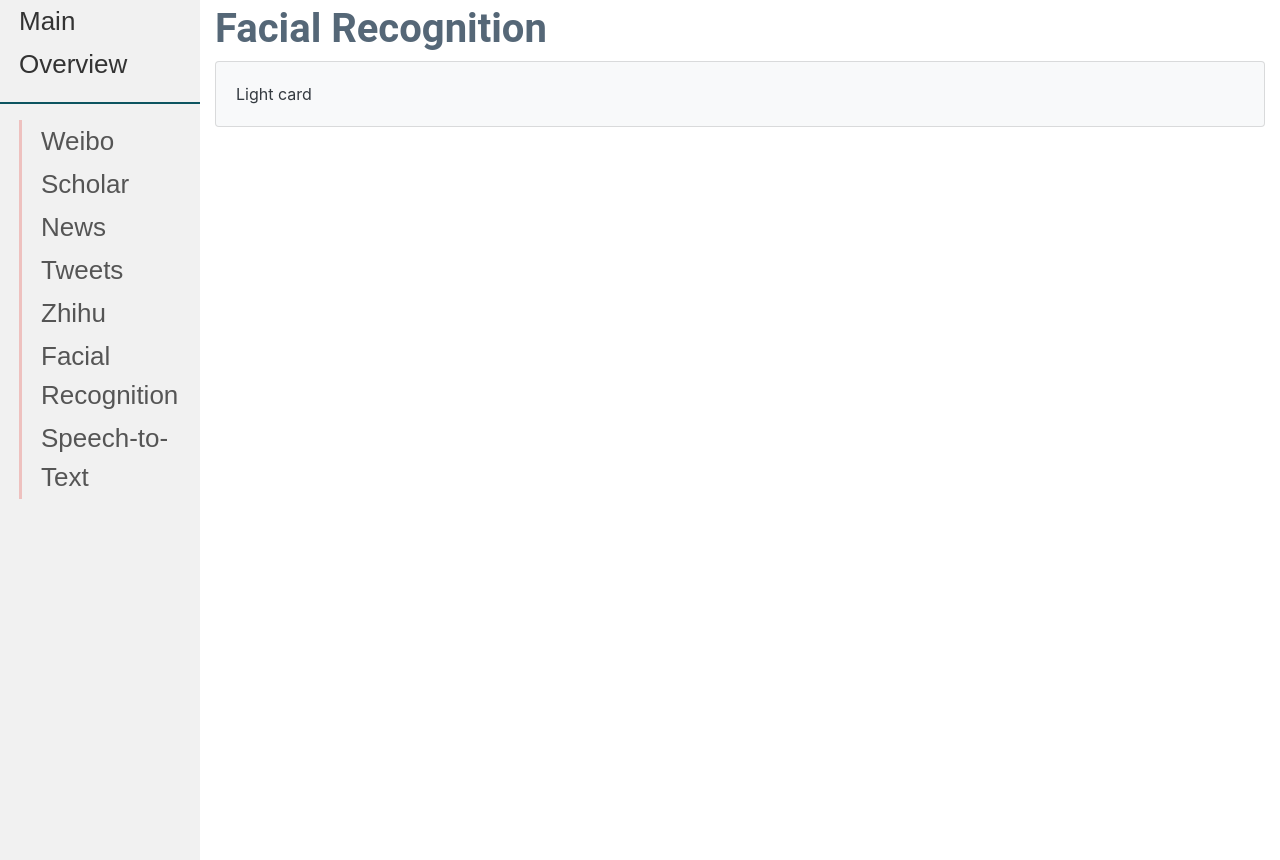
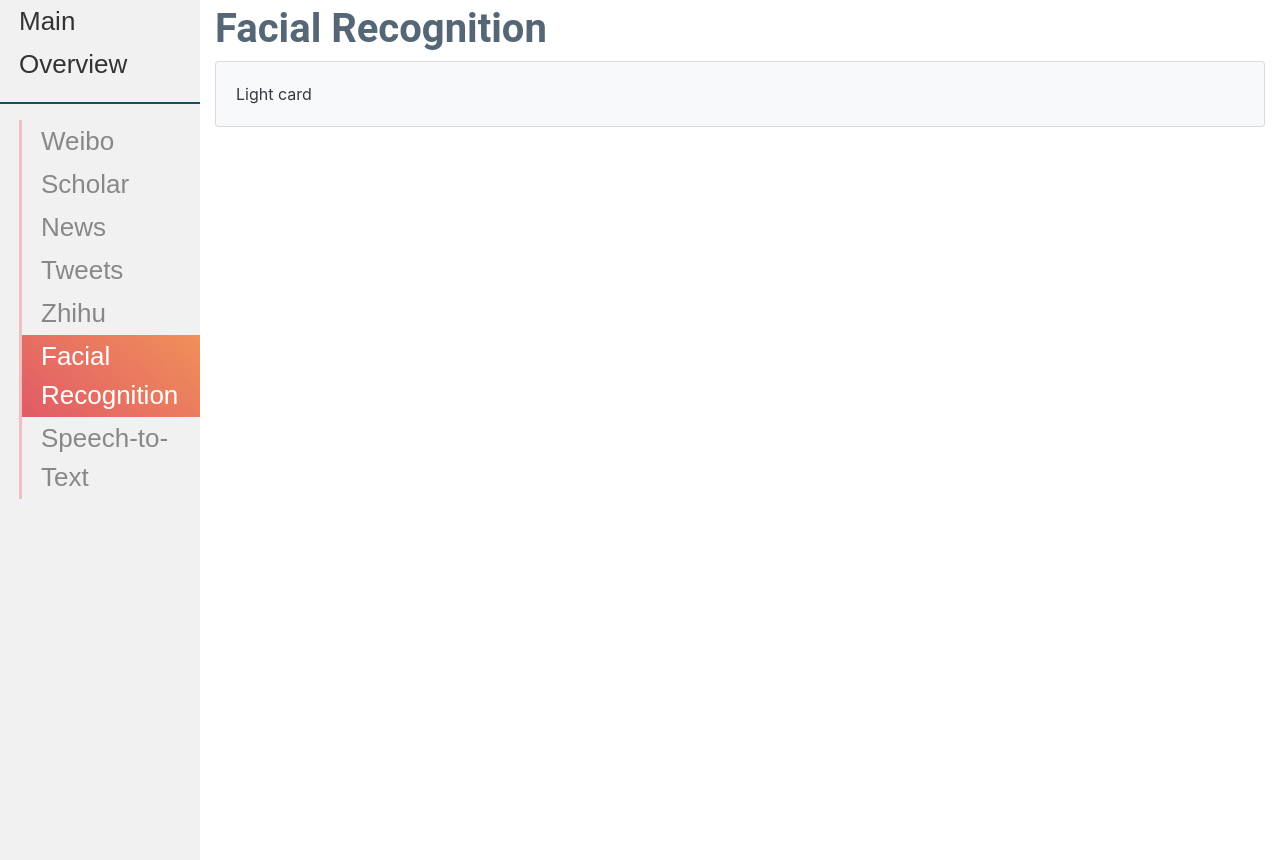
Before and after one commit to quarbby/legendary-spoon, a Django app: template techscan_project/techscan/templates/facial_recognition.html in a window 1280 px wide. Shown: the part 62-922 px from the top of the page. Run offline with Django 3.2, Linux system fonts and the light colour scheme; the template is opened without the code that fills it, so the values that code supplies are empty; parts of the project's set-up code (start-up, migrations or seed data) failed here and were passed over; some libraries are stand-ins or nearby versions.

Commit message:
Sidebar css

```diff
--- a/techscan_project/techscan/static/css/style.css
+++ b/techscan_project/techscan/static/css/style.css
@@ -55,6 +55,7 @@ h1,h2,h3,h4,h5,td,p,th{
   margin-bottom: 0;
   padding-bottom: 0;
   font-size: 2.5rem;
+  border-bottom: 3px #8080802b solid;
 }
 
 .
@@ -127,18 +128,23 @@ input:-webkit-autofill:active  {
 }
 
 /* Sidebar Sub Tabs */
-.sidebar a.sub-category, .sidebar a.active-sub-category {
-  color: #555 !important;
+.sidebar a.sub-category{
+  color: #888 !important;
+}
+
+.sidebar a.active-sub-category {
+  background-image: -webkit-linear-gradient(50deg, #dc3545cc, #f07833cc);
+  color: white !important;
 }
 
 .sidebar a.active-sub-category:hover, .sidebar a.sub-category:hover {
-  background-color: #555;
+  background-image: -webkit-linear-gradient(50deg, #dc354594, #f07833ab);
   color: white !important;
 }
 
 
 /* Links on mouse-over */
-.main-sidebar a:hover:not(.active-main-category) {
+/*.main-sidebar a:hover:not(.active-main-category) {
   background-color: #0c5460;
   color: white;
 }
@@ -146,7 +152,7 @@ input:-webkit-autofill:active  {
 .sub-sidebar a:hover:not(.active-sub-category) {
   background-color: #555;
   color: white;
-}
+}*/
 
 .tweeter-border {
   border: 3px solid black !important;
```
Also changed, not shown: techscan_project/techscan/templates/weibo.html (+4 -3 lines).
